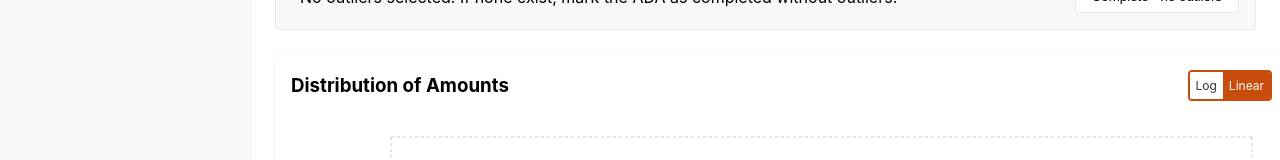
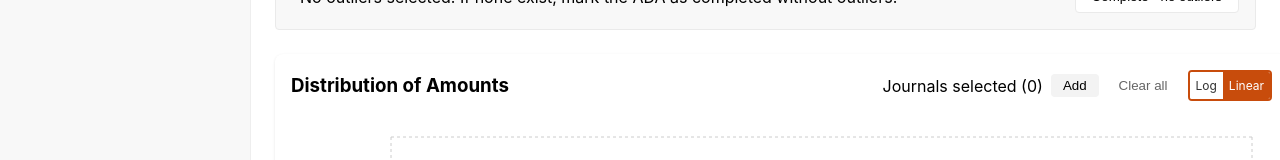
Before and after one commit to ujji77/ada, a React (Vite) app: page /ada1 in a window 1280 px wide. Shown: the part 139-299 px from the top of the page. Built offline with nearby package versions, Linux system fonts and the light colour scheme; no server answers; what @fluentui/font-icons-mdl2, ag-grid-community would draw is missing.

Commit message:
main chart buttons formatting

```diff
--- a/src/features/ada1/components/ScatterChart.jsx
+++ b/src/features/ada1/components/ScatterChart.jsx
@@ -102,7 +102,10 @@ const ScatterPlot = () => {
       }}>
         <h3 style={{ margin: 0 }}>Distribution of Amounts</h3>
         <i className="ms-Icon ms-Icon--Info" style={{ color: '#666' }} />
-        <div style={{ marginLeft: 'auto' }}>
+        <div style={{ marginLeft: 'auto', display: 'flex', alignItems: 'center', gap: '8px' }}>
+          <span>Journals selected (0)</span>
+          <button className="add-button">Add</button>
+          <button className="clear-button">Clear all</button>
           <ScaleToggleButton useLogScale={useLogScale} handleToggleScale={handleToggleScale} />
         </div>
       </div>
--- a/src/features/ada2/components/ScatterChart.jsx
+++ b/src/features/ada2/components/ScatterChart.jsx
@@ -107,9 +107,9 @@ const ScatterPlot = () => {
       }}>
         <h3 style={{ margin: 0 }}>Count and Total Value of Postings per Account Pattern</h3>
         <div style={{ marginLeft: 'auto', display: 'flex', alignItems: 'center', gap: '8px' }}>
-          <span>Journals selected (5)</span>
-          <button className="btn btn-primary" style={{ backgroundColor: '#C84C0C', border: 'none' }}>Add</button>
-          <button className="btn btn-link" style={{ color: '#C84C0C' }}>Clear all</button>
+          <span>Journals selected (0)</span>
+          <button className="add-button">Add</button>
+          <button className="clear-button">Clear all</button>
           <ScaleToggleButton useLogScale={useLogScale} handleToggleScale={handleToggleScale} />
         </div>
       </div>
--- a/src/features/ada4/components/LineBarChart.jsx
+++ b/src/features/ada4/components/LineBarChart.jsx
@@ -68,9 +68,9 @@ const LineBarChart = () => {
       }}>
         <h3 style={{ margin: 0 }}>Count and Total Value of Postings per User</h3>
         <div style={{ marginLeft: 'auto', display: 'flex', alignItems: 'center', gap: '8px' }}>
-          <span>Journals selected (5)</span>
-          <button className="btn btn-primary" style={{ backgroundColor: '#C84C0C', border: 'none' }}>Add</button>
-          <button className="btn btn-link" style={{ color: '#C84C0C' }}>Clear all</button>
+          <span>Journals selected (0)</span>
+          <button className="add-button">Add</button>
+          <button className="clear-button">Clear all</button>
           <ScaleToggleButton useLogScale={useLogScale} handleToggleScale={handleToggleScale} />
         </div>
       </div>
--- a/src/features/ada6/components/ScatterChart.jsx
+++ b/src/features/ada6/components/ScatterChart.jsx
@@ -113,7 +113,10 @@ const ScatterPlot = () => {
       }}>
         <h3 style={{ margin: 0 }}>Distribution of User Values</h3>
         <i className="ms-Icon ms-Icon--Info" style={{ color: '#666' }} />
-        <div style={{ marginLeft: 'auto' }}>
+        <div style={{ marginLeft: 'auto', display: 'flex', alignItems: 'center', gap: '8px' }}>
+          <span>Journals selected (0)</span>
+          <button className="add-button">Add</button>
+          <button className="clear-button">Clear all</button>
           <ScaleToggleButton useLogScale={useLogScale} handleToggleScale={handleToggleScale} />
         </div>
       </div>
```
